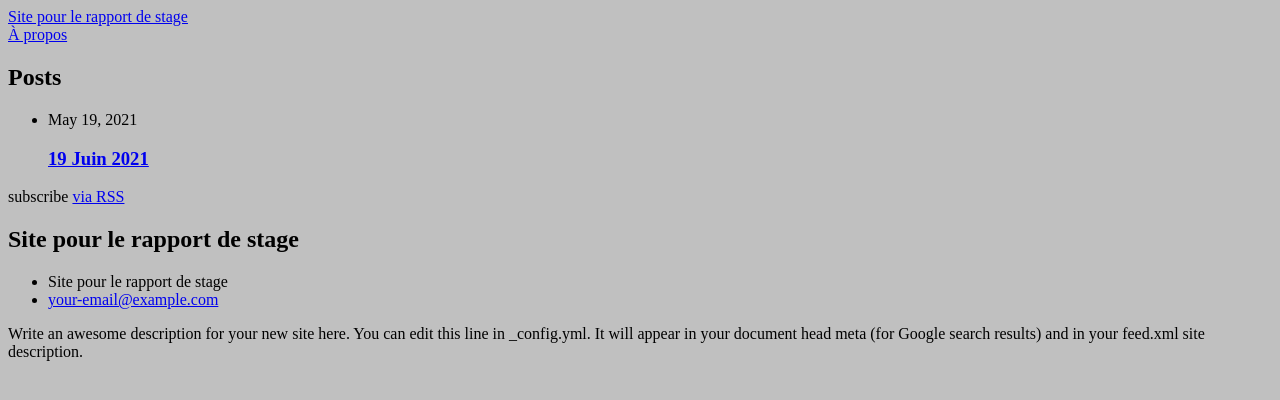
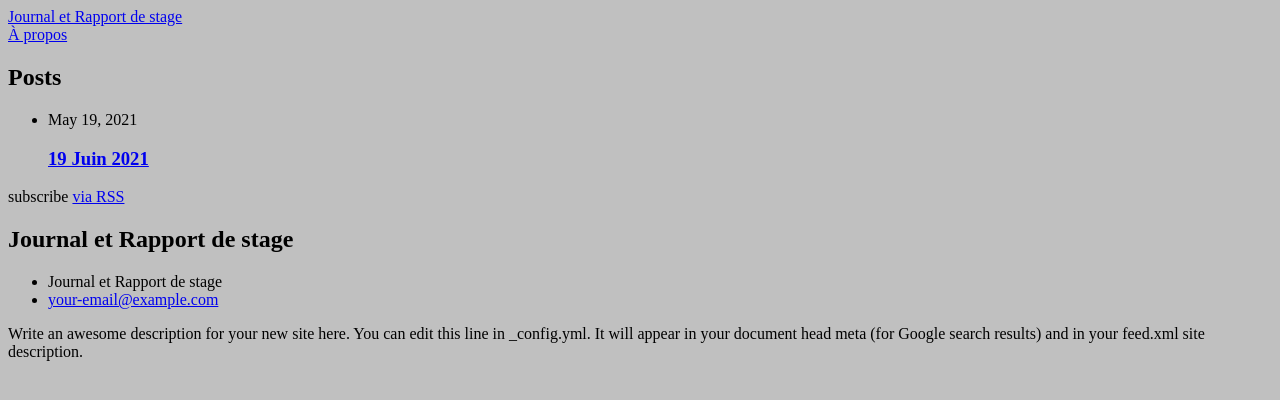
Before and after one commit to Corentin69008/Corentin69008.github.io, a Jekyll site: the page built from index.markdown, in a window 1280 px wide. Shown: the top 400 px of the page. Built offline with Jekyll 4.4.1, drawn with Linux system fonts in a browser that asks for light colours.

Commit message:
mise a jour

```diff
--- a/_config.yml
+++ b/_config.yml
@@ -18,7 +18,7 @@
 # You can create any custom variable you would like, and they will be accessible
 # in the templates via {{ site.myvariable }}.
 
-title: Site pour le rapport de stage
+title: Journal et Rapport de stage
 email: your-email@example.com
 description: >- # this means to ignore newlines until "baseurl:"
   Write an awesome description for your new site here. You can edit this
```
